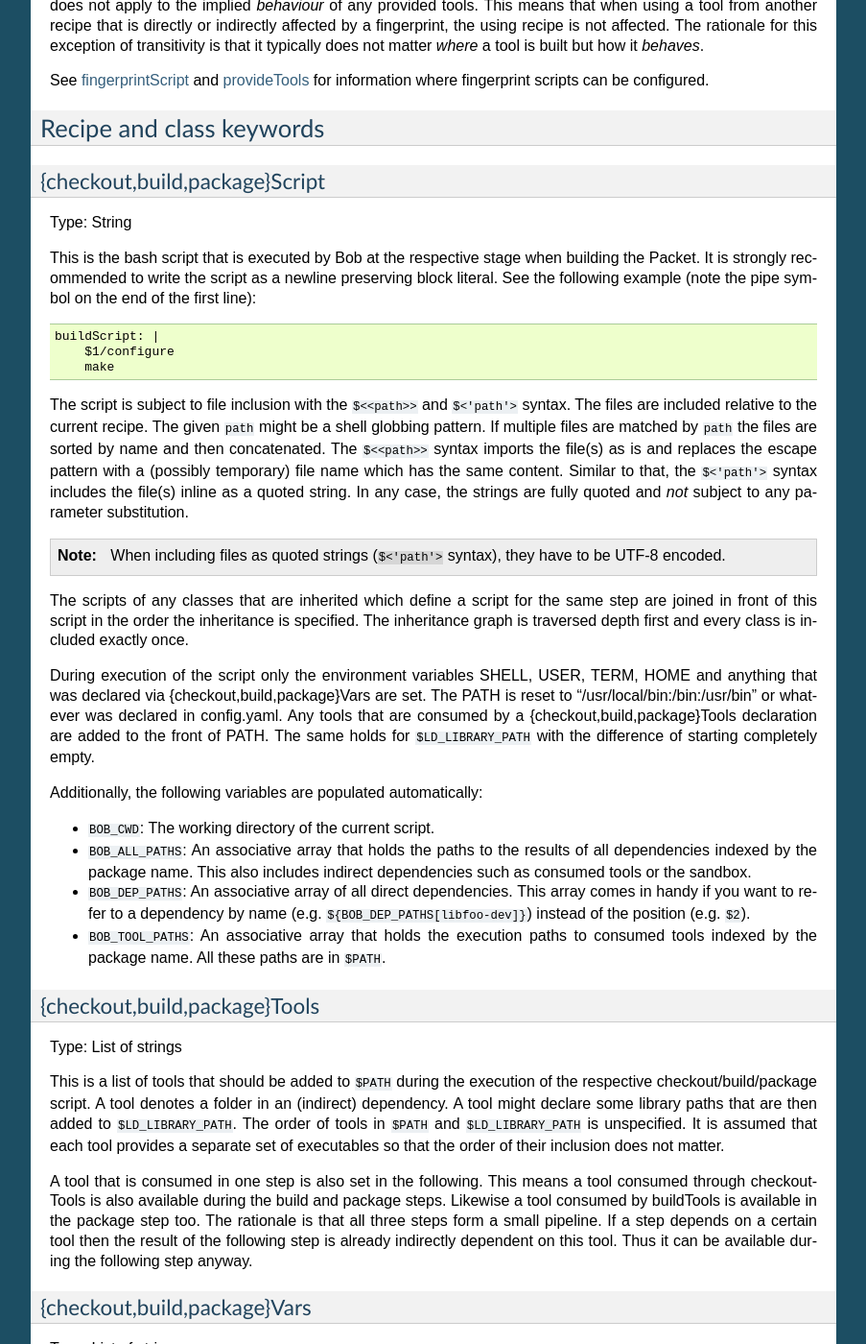
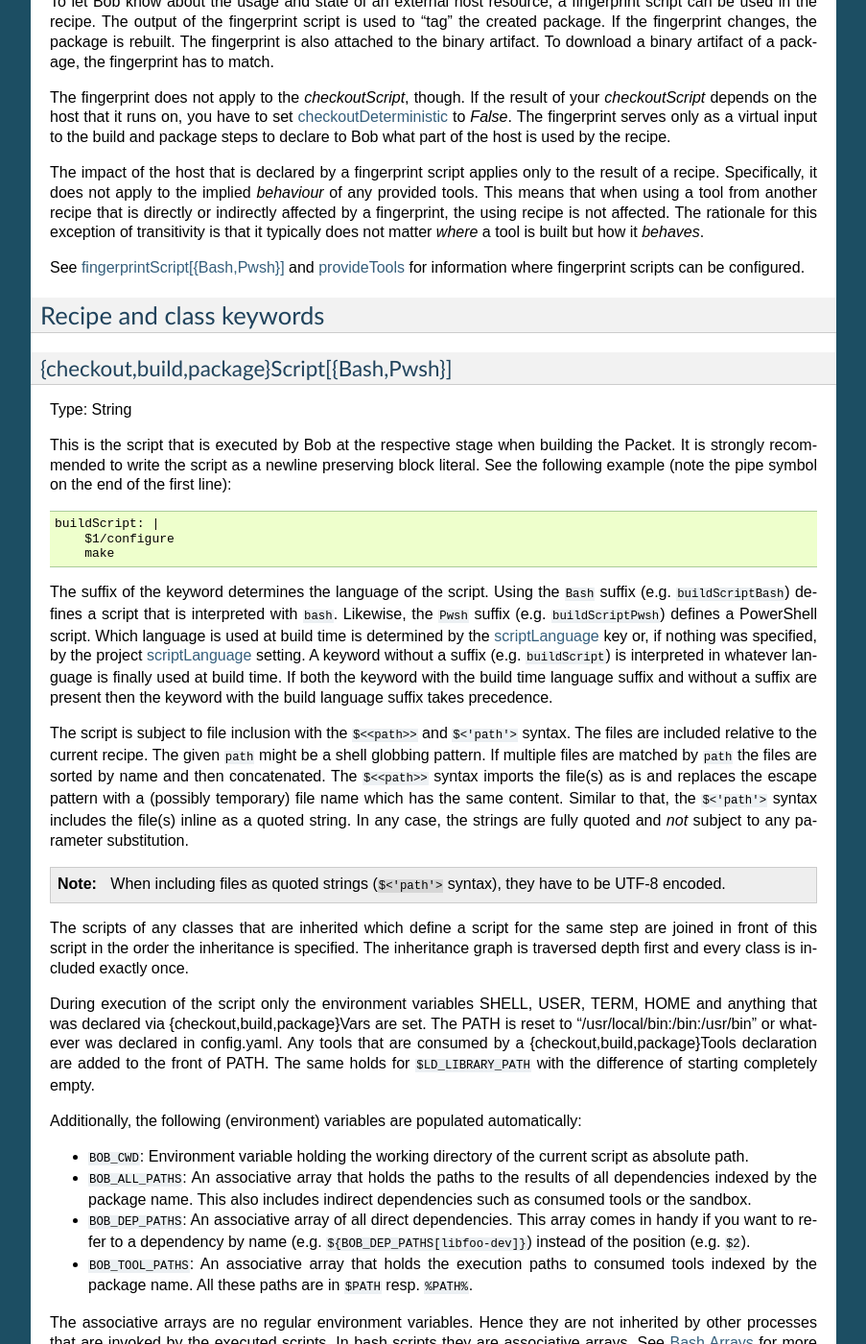
Before and after one commit to BobBuildTool/bob, a Sphinx documentation site: the page built from doc/manual/configuration.rst, in a window 1280 px wide and 1400 px high, scrolled down 6625 px. Shown: the whole window at 96% size, without its empty margins (198-1101 px from the left). Built offline with Sphinx 7.4.7, drawn with Linux system fonts in a browser that asks for light colours; formulas are drawn with MathJax 3; the version number could not be read and is left out; some of the changed text lies outside the part shown.

Commit message:
doc: add documentation about multi language support

```diff
--- a/doc/manual/concepts.rst
+++ b/doc/manual/concepts.rst
@@ -38,7 +38,7 @@ and required environment variables/tools of a recipe, Bob can track changes that
 influence the build result with a high degree of certainty.
 
 The actual processing during build time is done in the orange steps. They are
-Bash scripts that are executed with (and only with) the declared environment
+scripts that are executed with (and only with) the declared environment
 and tools. Bob assumes that the result of the steps depends only on the scripts
 themselves, their environment and tools. Additionally, Bob assumes that the
 "build" and "package" steps are deterministic in the sense that they produce
@@ -81,7 +81,7 @@ each step (checkout, build and package) is calculated as follows:
 
 where
 
-* *script* is the Bash script of the step,
+* *script* is the script of the step,
 * *tools* is the sorted list of tools that are consumed by the step,
 * *env* is the sorted list of the environment key-value-pairs and
 * *input* is the list of all results that are passed to the step (i.e. previous step, dependencies).
--- a/doc/manual/configuration.rst
+++ b/doc/manual/configuration.rst
@@ -172,6 +172,18 @@ Each step of a recipe is executed separately and always in the above order. The
 scripts' working directory is already where the result is expected. The scripts
 should make no assumption about the absolute path or the relative path to other
 steps. Only the working directory might be modified.
+
+Script languages
+~~~~~~~~~~~~~~~~
+
+Bob itself is written in the Python scripting language but actually independent
+of the scripting language that is used during step execution (see above).
+Currently Bob supports two scripting languages: bash and PowerShell. Classes
+and recipes may define their scripts in one or both scripting languages. The
+actually used language at build time is determined by the
+:ref:`configuration-recipes-scriptLanguage` key or, if nothing was specified,
+by the project :ref:`configuration-config-scriptLanguage` setting. The other
+language scripts are ignored.
 
 Environment handling
 ~~~~~~~~~~~~~~~~~~~~
@@ -308,8 +320,10 @@ following things must be provided by the sandbox image:
 * There must *not* be a ``home`` directory. Bob creates this directory on
   demand and will fail if it already exists.
 * There must *not* be a ``tmp`` directory for the same reason.
-* At least bash 4 must be installed as ``bin/bash``. Bob uses associative
-  arrays that are not available in earlier versions.
+* The interpreter of the used script language must be available (``bash`` or
+  ``pwsh``) and it must be in ``$PATH``. When using bash (the default) at
+  least version 4 must be installed. Bob uses associative arrays that are not
+  available in earlier versions.
 
 .. _configuration-principle-subst:
 
@@ -439,12 +453,12 @@ can be configured.
 Recipe and class keywords
 -------------------------
 
-{checkout,build,package}Script
-~~~~~~~~~~~~~~~~~~~~~~~~~~~~~~
+{checkout,build,package}Script[{Bash,Pwsh}]
+~~~~~~~~~~~~~~~~~~~~~~~~~~~~~~~~~~~~~~~~~~~
 
 Type: String
 
-This is the bash script that is executed by Bob at the respective stage when
+This is the script that is executed by Bob at the respective stage when
 building the Packet. It is strongly recommended to write the script as a
 newline preserving block literal. See the following example (note the pipe
 symbol on the end of the first line)::
@@ -452,6 +466,18 @@ symbol on the end of the first line)::
     buildScript: |
         $1/configure
         make
+
+The suffix of the keyword determines the language of the script. Using the
+``Bash`` suffix (e.g.  ``buildScriptBash``) defines a script that is
+interpreted with ``bash``. Likewise, the ``Pwsh`` suffix (e.g.
+``buildScriptPwsh``) defines a PowerShell script. Which language is used at
+build time is determined by the :ref:`configuration-recipes-scriptLanguage` key
+or, if nothing was specified, by the project
+:ref:`configuration-config-scriptLanguage` setting. A keyword without a suffix
+(e.g.  ``buildScript``) is interpreted in whatever language is finally used at
+build time. If both the keyword with the build time language suffix and without
+a suffix are present then the keyword with the build language suffix takes
+precedence.
 
 The script is subject to file inclusion with the ``$<<path>>`` and
 ``$<'path'>`` syntax. The files are included relative to the current recipe.
@@ -480,9 +506,11 @@ are consumed by a {checkout,build,package}Tools declaration are added to the
 front of PATH. The same holds for ``$LD_LIBRARY_PATH`` with the difference of starting
 completely empty.
 
-Additionally, the following variables are populated automatically:
-
-* ``BOB_CWD``: The working directory of the current script.
+Additionally, the following (environment) variables are populated
+automatically:
+
+* ``BOB_CWD``: Environment variable holding the working directory of the
+  current script as absolute path.
 * ``BOB_ALL_PATHS``: An associative array that holds the paths to the results
   of all dependencies indexed by the package name. This also includes indirect
   dependencies such as consumed tools or the sandbox.
@@ -490,7 +518,15 @@ Additionally, the following variables are populated automatically:
   array comes in handy if you want to refer to a dependency by name (e.g.
   ``${BOB_DEP_PATHS[libfoo-dev]}``) instead of the position (e.g. ``$2``).
 * ``BOB_TOOL_PATHS``: An associative array that holds the execution paths to
-  consumed tools indexed by the package name. All these paths are in ``$PATH``.
+  consumed tools indexed by the package name. All these paths are in ``$PATH``
+  resp. ``%PATH%``.
+
+The associative arrays are no regular environment variables. Hence they are not
+inherited by other processes that are invoked by the executed scripts. In bash
+scripts they are associative arrays. See
+`Bash Arrays <https://www.gnu.org/savannah-checkouts/gnu/bash/manual/bash.html#Arrays>`_
+for more information. In PowerShell scripts they are defined as
+`Hash Tables <https://docs.microsoft.com/en-us/powershell/module/microsoft.powershell.core/about/about_hash_tables>`_.
 
 {checkout,build,package}Tools
 ~~~~~~~~~~~~~~~~~~~~~~~~~~~~~
@@ -987,8 +1023,8 @@ is accepted as sandbox which would also be the default if left out.
 
 .. _configuration-recipes-fingerprintScript:
 
-fingerprintScript
-~~~~~~~~~~~~~~~~~
+fingerprintScript[{Bash,Pwsh}]
+~~~~~~~~~~~~~~~~~~~~~~~~~~~~~~
 
 Type: String
 
@@ -1023,6 +1059,18 @@ scripts of inherited classes are concatenated (but only if their
 ``false``). Any fingerprint scripts that are defined by used tools (see
 :ref:`configuration-recipes-provideTools`) are concatenated too.
 
+The suffix of the keyword determines the language of the script. Using the
+``Bash`` suffix (``fingerprintScriptBash``) defines a script that is
+interpreted with ``bash``.  Likewise, the ``Pwsh`` suffix
+(``fingerprintScriptPwsh``) defines a PowerShell script. Which language is used at
+build time is determined by the :ref:`configuration-recipes-scriptLanguage` key
+or, if nothing was specified, by the project
+:ref:`configuration-config-scriptLanguage` setting. The keyword without a suffix
+(``fingerprintScript``) is interpreted in whatever language is finally used at
+build time. If both the keyword with the build time language suffix and without
+a suffix are present then the keyword with the build language suffix takes
+precedence.
+
 For common fingerprint tasks the following built-in functions are provided by
 Bob:
 
@@ -1424,6 +1472,20 @@ Recipe attribute which defaults to False. If set to True the recipe is declared
 a root recipe and becomes a top level package. There must be at least one root
 package in a project.
 
+.. _configuration-recipes-scriptLanguage:
+
+scriptLanguage
+~~~~~~~~~~~~~~
+
+Type: Enumeration: ``bash``, ``PowerShell``.
+
+Defines the scripting language which is used to run the
+``{checkout,build,package,fingerprint}Script`` scripts when building the
+package. If nothing is specified the :ref:`configuration-config-scriptLanguage`
+setting from config.yaml is used. Depending on the chosen language Bob will
+either invoke ``bash`` or ``pwsh``/``powershell`` as script interpreter. In
+either case the command must be present in ``$PATH``/``%PATH%``.
+
 .. _configuration-recipes-shared:
 
 shared
@@ -1532,6 +1594,21 @@ Example::
         relativeIncludes: False
 
 This will explicitly request old behaviour for the `relativeIncludes` policy.
+
+.. _configuration-config-scriptLanguage:
+
+scriptLanguage
+~~~~~~~~~~~~~~
+
+Type: Enumeration: ``bash``, ``PowerShell``.
+
+Defines the scripting language which is used to run the
+``{checkout,build,package,fingerprint}Script`` scripts. Defaults to ``bash``.
+Might be overrided on a case-by-case basis in a class or recipe with
+:ref:`configuration-recipes-scriptLanguage`.  Depending on the chosen language
+Bob will either invoke ``bash`` or ``pwsh``/``powershell`` as script
+interpreter. In either case the command must be present in
+``$PATH``/``%PATH%``.
 
 .. _configuration-config-usr:
 
```
Also changed, not shown: other parts of doc/manual/configuration.rst (+1 -1 lines), doc/installation.rst (+50 -17 lines).
